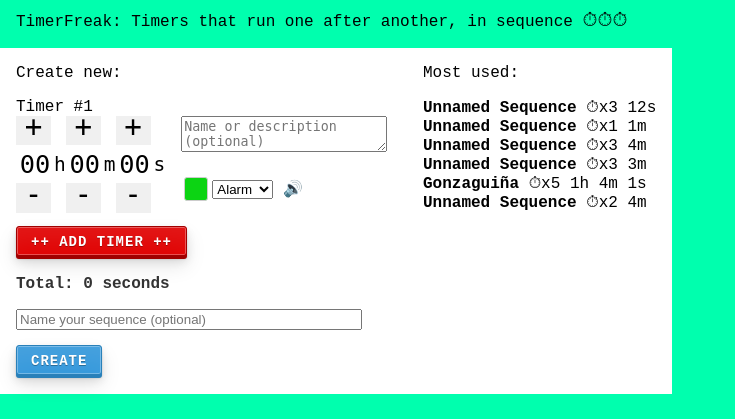
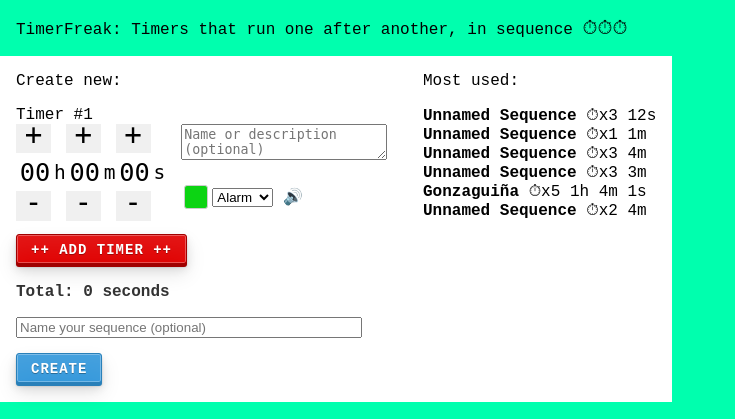
Before and after one commit to petmartino/timerfreak, a Flask app: page / in a window 1280 px wide. Shown: the top 419 px of the page, without its empty margins (0-735 px from the left). Run offline with Flask 3, Linux system fonts and the light colour scheme; data comes from the database, SQL or seed files in the repository.

Commit message:
Automated deploy: Thu Jun  5 05:11:42 PM CST 2025

```diff
--- a/templates/index.html
+++ b/templates/index.html
@@ -28,7 +28,7 @@
         style="display: none;background-color:  lightyellow; border: 1px solid orange; padding: 5px; margin: 5px; font-size: 0.8em; white-space: pre-wrap; word-break: break-all;">
         Debug Log:
     </div>
-    <p style="margin-top: 0px; padding: 0 1rem">TimerFreak: Timers that run one after another, in sequence <big>⏱⏱⏱</big></p>
+    <p style="margin-top: .5rem; padding: 0 1rem">TimerFreak: Timers that run one after another, in sequence <big>⏱⏱⏱</big></p>
     <div class="flex-container">
         <div class="flex-container-internal"
             style="min-width: 375px; padding: 1rem;padding-top: 0; background-color: white;">
```
